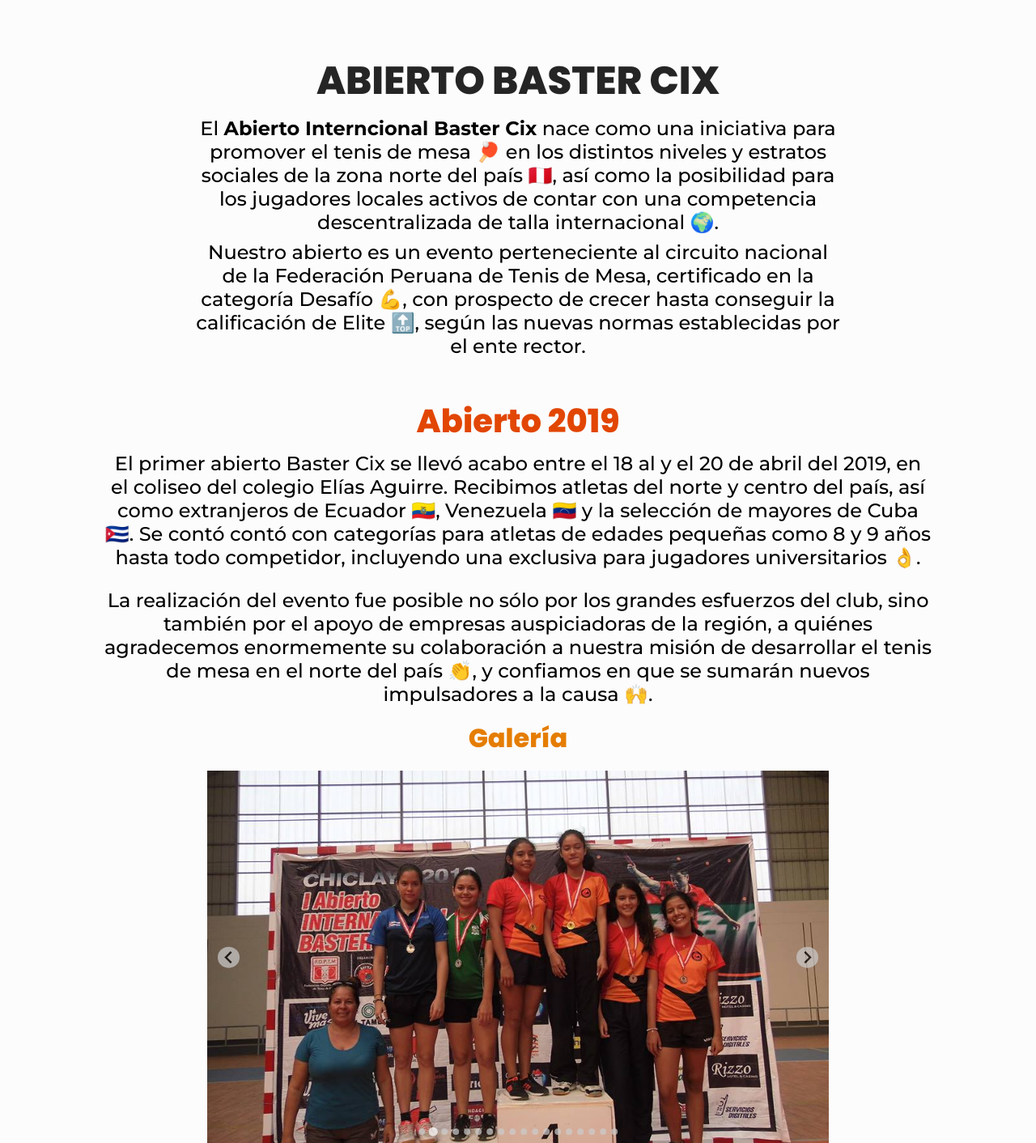
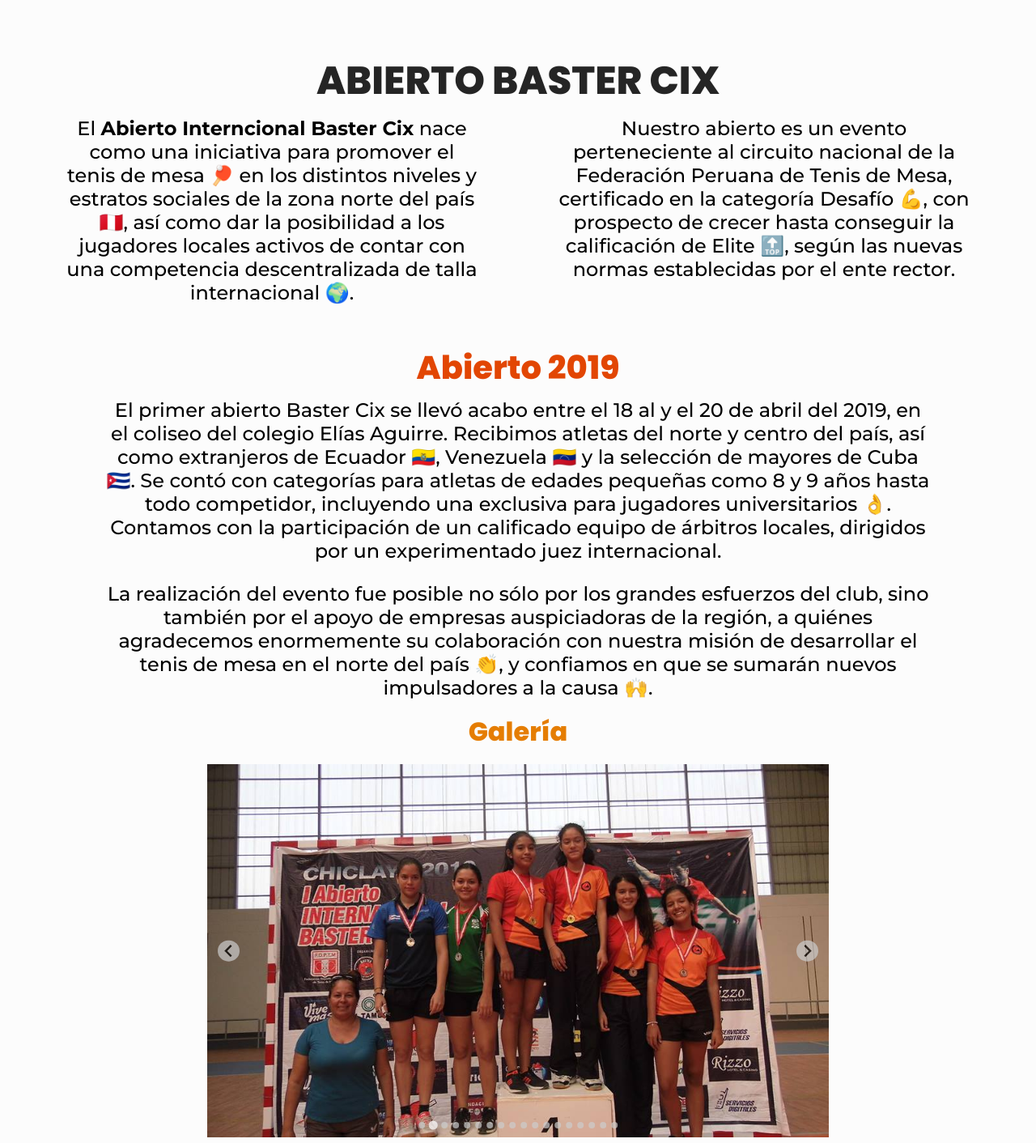
Before and after one commit to JorgePasco1/baster-escuela-website, a Flask app: page /abierto in a window 1280 px wide. Shown: the part 80-1492 px from the top of the page at 81% size. Run offline with Flask 2, Linux system fonts and the light colour scheme.

Commit message:
finish abierto section
and small fixes to other pages

```diff
--- a/app/user/static/styles/abierto.css
+++ b/app/user/static/styles/abierto.css
@@ -11,7 +11,7 @@
 }
 
 .abierto-description > p {
-  max-width: 50rem;
+  max-width: 40vw;
 }
 
 h2 {
@@ -61,4 +61,8 @@ h2 {
     max-width: 50vw;
     height: auto;
   }
+
+  .abierto-description > p {
+    max-width: 100rem;
+  }
 }
--- a/app/user/templates/abierto.html
+++ b/app/user/templates/abierto.html
@@ -14,7 +14,7 @@ Abierto Baster Escuela
 <div class="abierto-description">
     <p class="abierto-parrafo">
         El <strong>Abierto Interncional Baster Cix</strong> nace como una iniciativa para promover el tenis de mesa 🏓 en los distintos niveles
-        y estratos sociales de la zona norte del país 🇵🇪, así como la posibilidad para los jugadores locales activos de contar
+        y estratos sociales de la zona norte del país 🇵🇪, así como dar la posibilidad a los jugadores locales activos de contar
         con una competencia descentralizada de talla internacional 🌍.
     </p>
     <p class="abierto-parrafo">
@@ -29,12 +29,12 @@ Abierto Baster Escuela
     <p class="abierto-parrafo">
         El primer abierto Baster Cix se llevó acabo entre el 18 al y el 20 de abril del 2019, en el coliseo del colegio
         Elías Aguirre. Recibimos atletas del norte y centro del país, así como extranjeros de Ecuador 🇪🇨, Venezuela 🇻🇪 y la
-        selección de mayores de Cuba 🇨🇺. Se contó contó con categorías para atletas de edades pequeñas como 8 y 9 años hasta
-        todo competidor, incluyendo una exclusiva para jugadores universitarios 👌.
+        selección de mayores de Cuba 🇨🇺. Se contó con categorías para atletas de edades pequeñas como 8 y 9 años hasta
+        todo competidor, incluyendo una exclusiva para jugadores universitarios 👌. Contamos con la participación de un calificado equipo de árbitros locales, dirigidos por un experimentado juez internacional.
     </p>
     <p class="abierto-parrafo">
         La realización del evento fue posible no sólo por los grandes esfuerzos del club, sino también por el apoyo de
-        empresas auspiciadoras de la región, a quiénes agradecemos enormemente su colaboración a nuestra misión de
+        empresas auspiciadoras de la región, a quiénes agradecemos enormemente su colaboración con nuestra misión de
         desarrollar el tenis de mesa en el norte del país 👏, y confiamos en que se sumarán nuevos impulsadores a la causa 🙌.
     </p>
     <h3>Galería</h3>
--- a/app/user/templates/about.html
+++ b/app/user/templates/about.html
@@ -14,9 +14,9 @@ Sobre nosotros
     <div class="m-container mv-title">MISIÓN</div>
     <div class="v-container mv-title">VISIÓN</div>
     <div class="m-text-container mv-text">Desarrollar el tenis de mesa en el norte del país,
-        formando atletas íntegros.</div>
-    <div class="v-text-container mv-text">Ser el club líder a nivel nacional de tenis de mesa
-        en alto rendimiento .</div>
+        formando atletas íntegros; a través de una metodología de masificación para identificar talentos y canalizarlos hacia un entrenamiento planificado y personalizado.</div>
+    <div class="v-text-container mv-text">Ser el club líder de tenis de mesa en alto rendimiento a nivel nacional y
+        posicionar constantemente atletas en la élite internacional.</div>
 </section>
 
 <!-- Timeline taken from https://codyhouse.co/demo/vertical-timeline/index.html -->
--- a/app/user/templates/index.html
+++ b/app/user/templates/index.html
@@ -21,7 +21,7 @@
         </header>
         <main>
             <img src="{{ url_for('.static', filename='img/logo.png') }}">
-            <h1>“ Formando los mejores talentos para el tenis de mesa nacional ”</h1>
+            <h1>“ Formando talentos para el tenis de mesa nacional ”</h1>
         </main>
         <footer>
             <div class="footer-cont">
```
Also changed, not shown: app/user/templates/atletas.html (+8 -5 lines).
